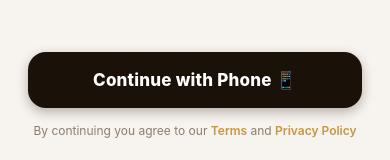
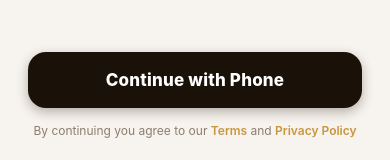
Before and after one commit to srinivasjsutar/Booking, a React Native app: screen /Welcome in a window 390 px wide. Shown: the part 672-832 px from the top of the page. Built offline with nearby package versions, Linux system fonts and the light colour scheme.

Commit message:
updated the welcom page and otp

```diff
--- a/src/screens/PhoneEntryScreen.js
+++ b/src/screens/PhoneEntryScreen.js
@@ -51,7 +51,6 @@ export default function PhoneEntryScreen({ navigation }) {
 
           {/* Header */}
           <View style={styles.header}>
-            <Text style={styles.emoji}>📱</Text>
             <Text style={styles.title}>Enter your phone number</Text>
             <Text style={styles.subtitle}>We'll send you a 6-digit OTP to verify your number</Text>
           </View>
--- a/src/screens/WelcomeScreen.js
+++ b/src/screens/WelcomeScreen.js
@@ -52,7 +52,7 @@ export default function WelcomeScreen({ navigation }) {
         {/* CTA */}
         <Animated.View style={[styles.ctaBox, { transform: [{ translateY: slideAnim }] }]}>
           <TouchableOpacity style={styles.primaryBtn} onPress={() => navigation.navigate('PhoneEntry')} activeOpacity={0.85}>
-            <Text style={styles.primaryBtnText}>Continue with Phone 📱</Text>
+            <Text style={styles.primaryBtnText}>Continue with Phone</Text>
           </TouchableOpacity>
           <Text style={styles.terms}>By continuing you agree to our{' '}
             <Text style={styles.link}>Terms</Text> and <Text style={styles.link}>Privacy Policy</Text>
```
